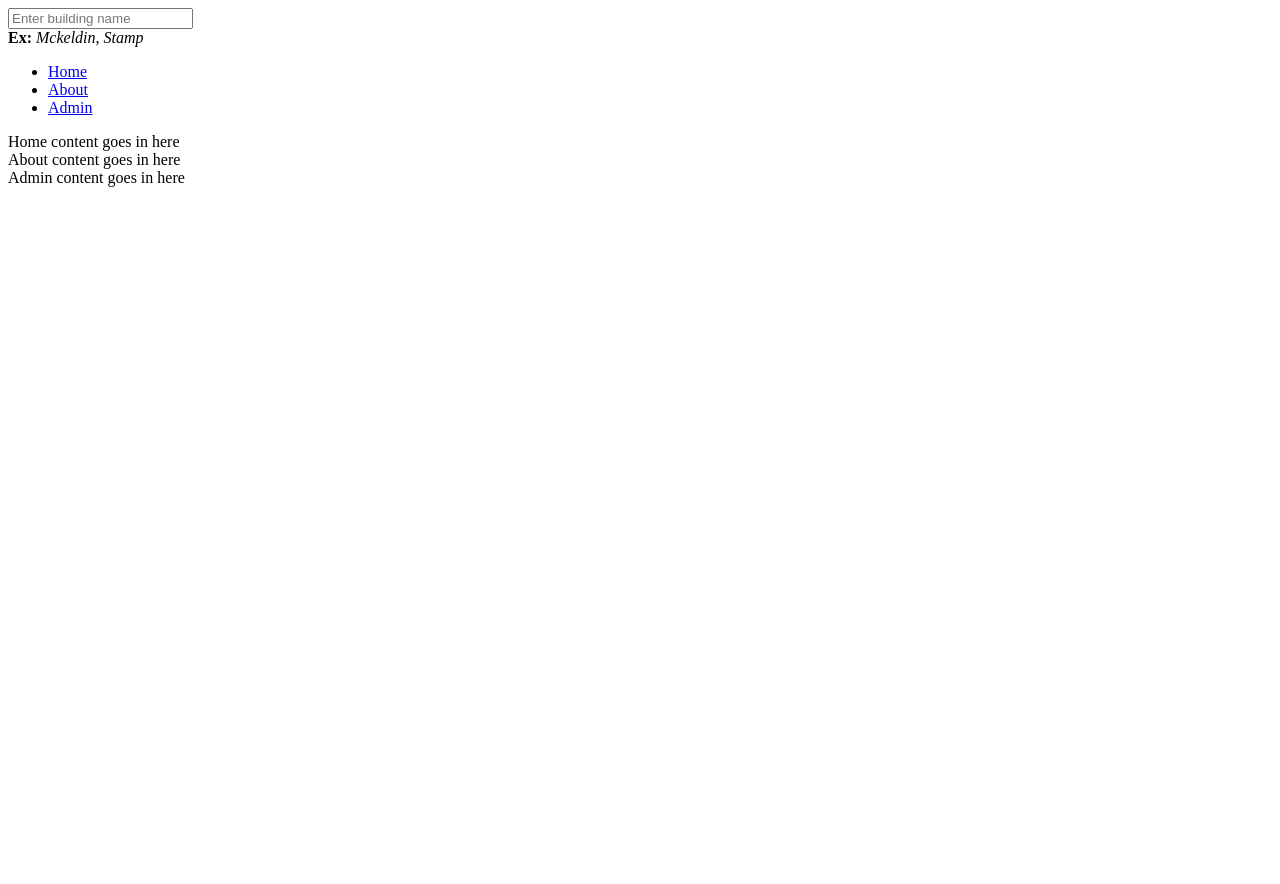
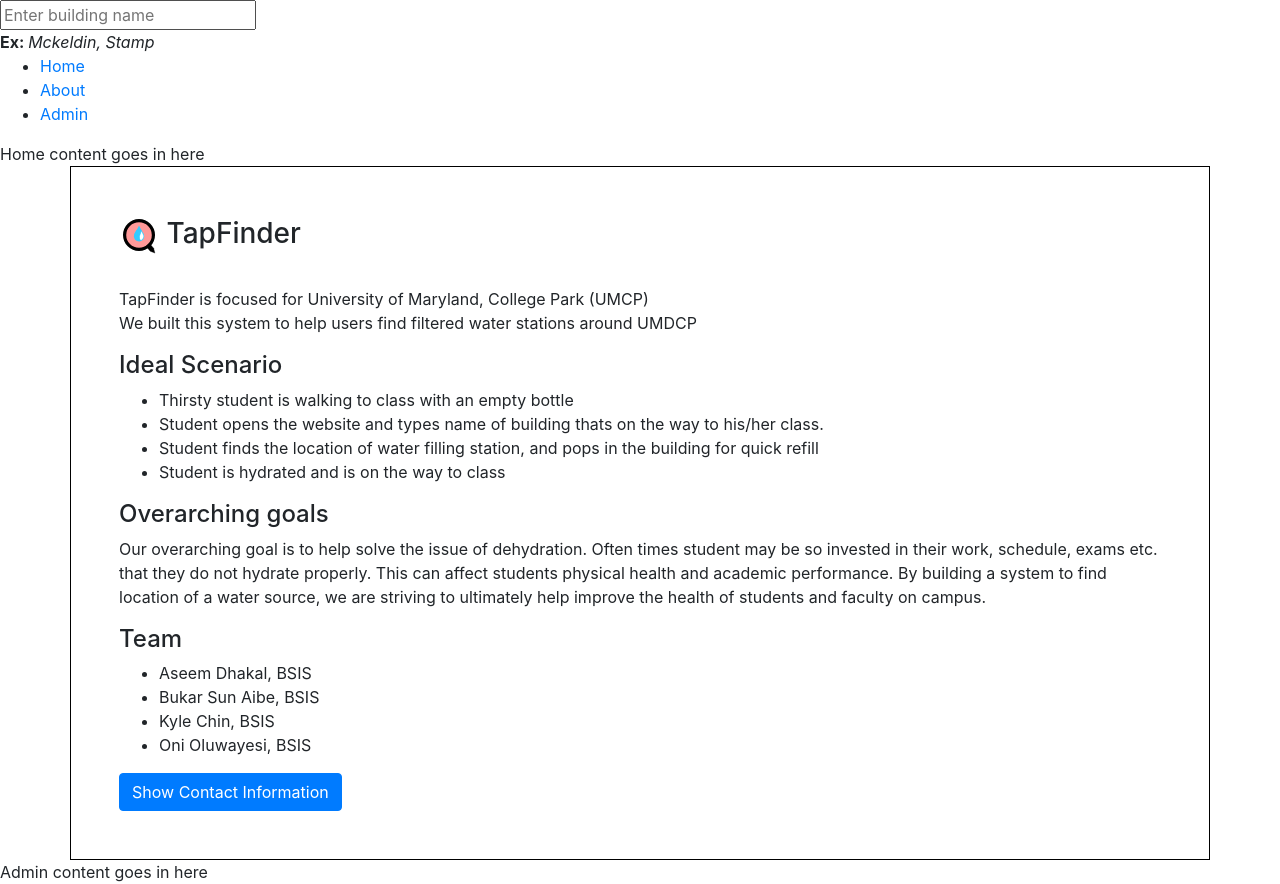
Before and after one commit to bsalibe/tapfinder, a PHP site: page /tapfinder.php in a window 1280 px wide. Before the commit the page ends 187 px from the top, so only its background shows below. Run offline with PHP 8.4, Linux system fonts and the light colour scheme; some libraries are stand-ins or nearby versions.

Commit message:
forogot what i changed

```diff
--- a/db_config.php
+++ b/db_config.php
@@ -3,7 +3,7 @@
 //mysql connection details
 
 $username = "root"; //have to verify when on google cloud
-$password = "";
+$password = "root";
 
 //will have to be changed to IP address later
 $dsn = "mysql:host=localhost;dbname=inst377;charset=utf8mb4";
--- a/tapfinder.php
+++ b/tapfinder.php
@@ -4,6 +4,17 @@
 
 <head>
    <title>Tap Finder</title>
+      <meta charset="utf-8">
+   <meta name="viewport" content="width=device-width, initial-scale=1">
+   <!-- Latest compiled and minified CSS -->
+   <link rel="stylesheet" href="https://maxcdn.bootstrapcdn.com/bootstrap/4.0.0-beta.2/css/bootstrap.min.css">
+   <!-- jQuery library -->
+   <script src="https://ajax.googleapis.com/ajax/libs/jquery/3.2.1/jquery.min.js"></script>
+   <!-- Popper JS -->
+   <script src="https://cdnjs.cloudflare.com/ajax/libs/popper.js/1.12.6/umd/popper.min.js"></script>
+   <!-- Latest compiled JavaScript -->
+   <script src="https://maxcdn.bootstrapcdn.com/bootstrap/4.0.0-beta.2/js/bootstrap.min.js"></script>
+
 
    <script type="text/javascript" src="http://ajax.googleapis.com/ajax/libs/jquery/1.8.2/jquery.min.js"></script>
 
@@ -50,9 +61,67 @@
  	</div>
 
  	<!-- about page content goes in here, import style sheet-->
- 	<div id="about_pg">
- 		<a id="about_lnk"></a>
- 		About content goes in here
+
+<div class ="container p-5" style="background-color: white; border:1px solid black">
+   <h3> <img src="logo.svg" alt="Logo" style="width:40px"> TapFinder</h3> </br>
+   <p>
+      TapFinder is focused for University of Maryland, College Park (UMCP)</br>
+      We built this system to help users find filtered water stations around UMDCP</br>
+   </p>
+   <h4>Ideal Scenario</h4>
+   <ul>
+      <li>Thirsty student is walking to class with an empty bottle</li>
+      <li>Student opens the website and types name of building thats on the way to his/her class.</li>
+      <li>Student finds the location of water filling station, and pops in the building for quick refill</li>
+      <li>Student is hydrated and is on the way to class</li>
+
+   </ul>
+   <h4>Overarching goals</h4>
+   <p>Our overarching goal is to help solve the issue of dehydration. Often times student may be so invested in their work, schedule, exams etc. that they do not hydrate properly. This can affect students physical health and academic performance. By building a system to find location of a water source, we are striving to ultimately help improve the health of students and faculty on campus.</p>
+
+   <h4>Team</h4>
+   <ul>
+      <li>Aseem Dhakal, BSIS</li>
+      <li>Bukar Sun Aibe, BSIS</li>
+      <li>Kyle Chin, BSIS</li>
+      <li>Oni Oluwayesi, BSIS</li>
+   </ul>
+
+   <!-- Button to Open the Modal -->
+   <button type="button" class="btn btn-primary" data-toggle="modal" data-target="#myModal"
+   onmouseover="" style="cursor: pointer;">
+      Show Contact Information
+   </button>
+
+   <!-- The Modal -->
+   <div class="modal fade" id="myModal">
+      <div class="modal-dialog">
+         <div class="modal-content">
+
+            <!-- Modal Header -->
+            <div class="modal-header">
+               <h4 class="modal-title">Contact Email</h4>
+               <button type="button" class="close" data-dismiss="modal">&times;</button>
+            </div>
+
+            <!-- Modal body -->
+            <div class="modal-body">
+               contact_tapfinder@gmail.com
+            </div>
+            <div class="modal-body">
+               Please state your purpose in the subject line
+            </div>
+
+            <!-- Modal footer -->
+            <div class="modal-footer">
+               <button type="button" class="btn btn-secondary" data-dismiss="modal">Close</button>
+            </div>
+
+         </div>
+      </div>
+   </div>
+
+</div>
  	</div>
 
  	<!-- about page content goes in here, import style sheet-->
```
Also changed, not shown: adminlogged.php (+25 -1 lines), 1 other file.
